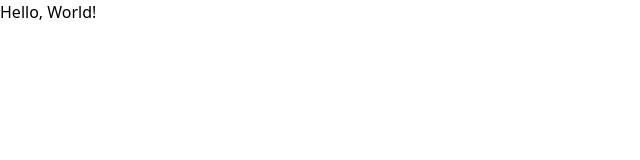
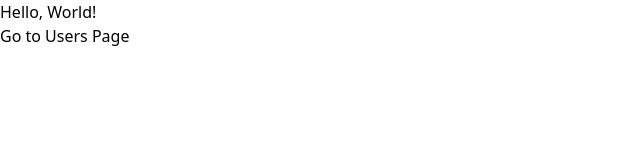
Before and after one commit to LiliaBituk/Software_Engineering_labs, a Next.js app in the folder lab2/my-app/: page / in a window 1280 px wide. Shown: the top 160 px of the page, without its empty margins (0-640 px from the left). Built offline with nearby package versions, Linux system fonts and the light colour scheme.

Commit message:
develop: href from app/page.tsx to users/page.tsx

```diff
--- a/lab2/my-app/app/page.tsx
+++ b/lab2/my-app/app/page.tsx
@@ -4,6 +4,7 @@ export default function Home() {
   return (
     <main>
       <h1>Hello, World!</h1>
+      <a href="/users">Go to Users Page</a>
     </main>
   );
 }
```
